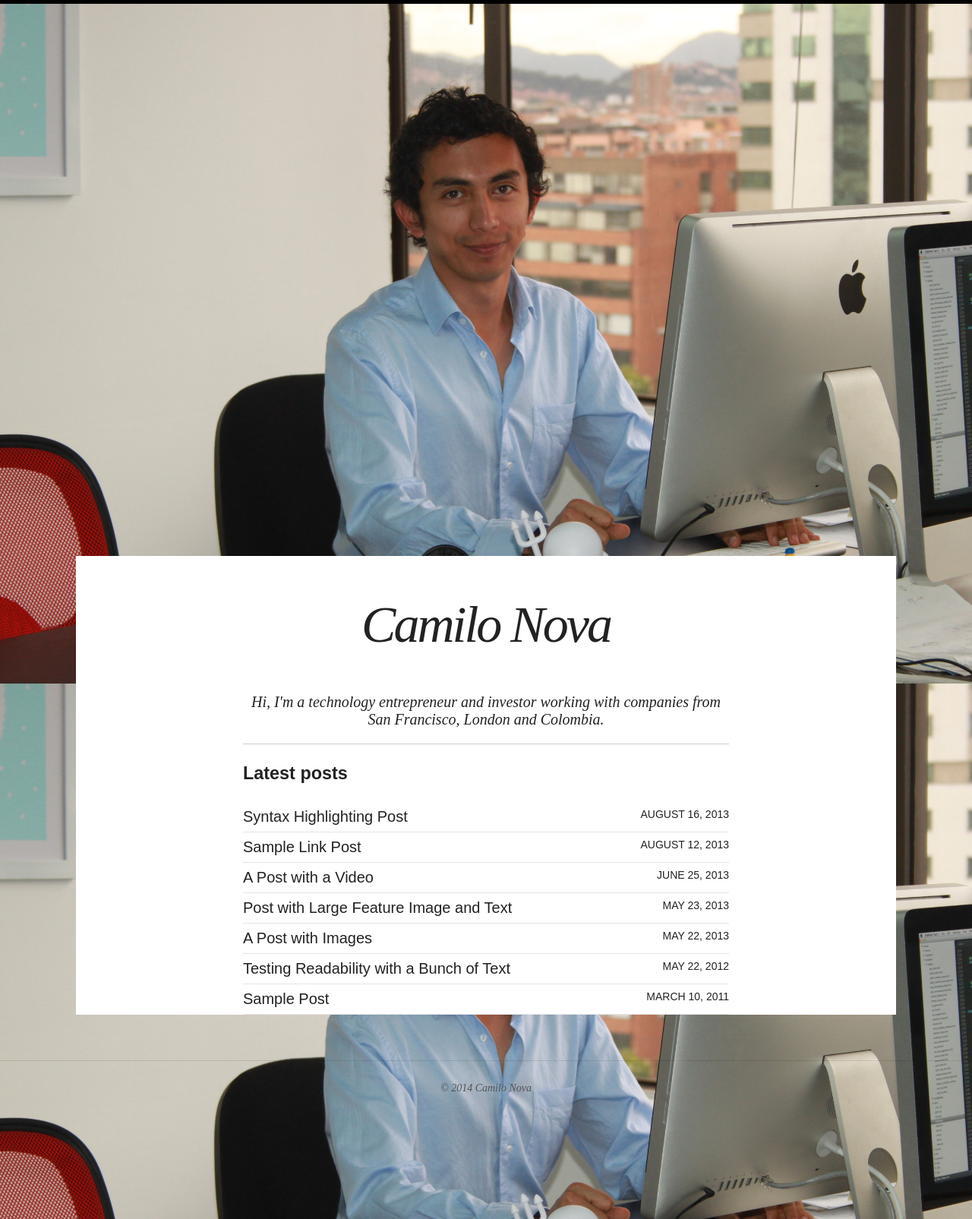
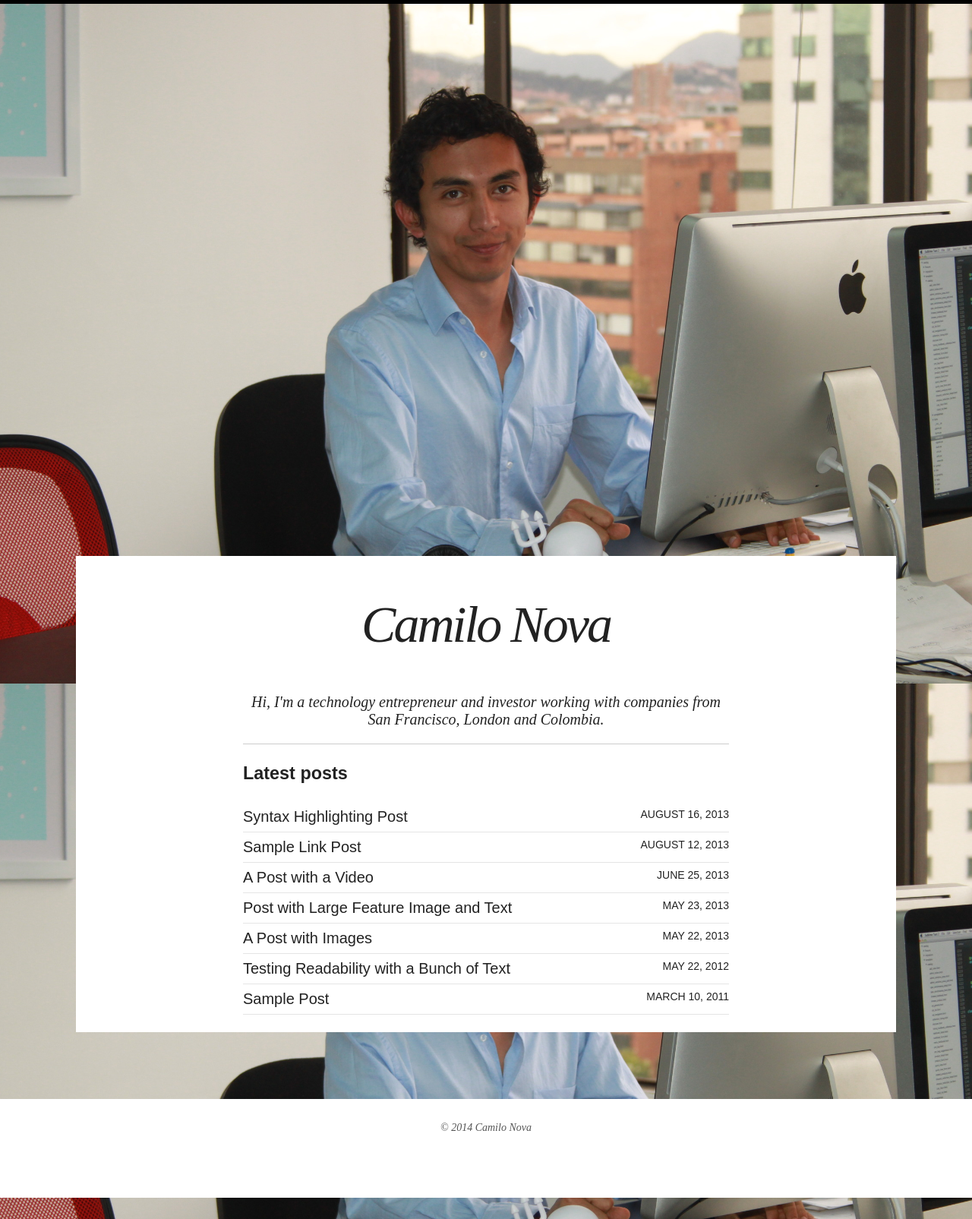
Before and after one commit to camilonova/camilonova.github.io, a Jekyll site: the page built from index.html, in a window 1280 px wide. Shown: the whole page at 76% size. Built offline with Jekyll 4.4.1, drawn with Linux system fonts in a browser that asks for light colours; nearby versions of some CDN libraries.

Commit message:
Improved footer styles

```diff
--- a/index.html
+++ b/index.html
@@ -16,9 +16,16 @@
 body {
 	background-color: transparent;
 }
+.entry {
+	border: none;
+}
 .entry-wrapper {
 	margin-top: 50%;
 	background-color: #fff;
+}
+.footer-wrapper footer {
+	background-color: white;
+	padding: 30px 0 10px 0;
 }
 </style>
 
@@ -33,3 +40,5 @@
   <li><article><a href="{{ site.url }}{{ post.url }}">{{ post.title }} <span class="entry-date"><time datetime="{{ post.date | date_to_xmlschema }}">{{ post.date | date: "%B %d, %Y" }}</time></span></a></article></li>
 {% endfor %}
 </ul>
+
+<br>
```
